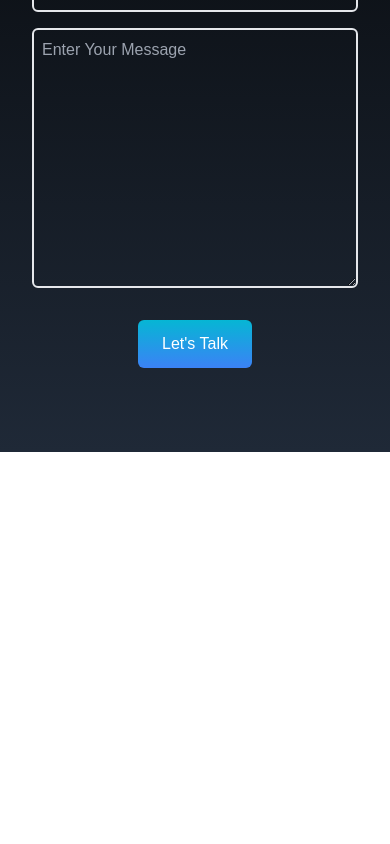
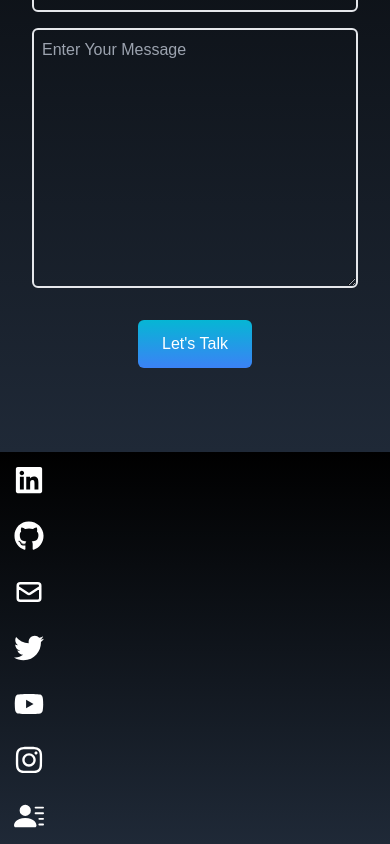
Before and after one commit to mohamud-Hasen/My-Portifolio, a React (Create React App) app: page / in a window 390 px wide. Shown: the part 4406-5250 px from the top of the page. Before the commit the page ends 4858 px from the top, so only its background shows below. Built offline with nearby package versions, Linux system fonts and the light colour scheme; a web font is replaced by a local one.

Commit message:
social links in the footer for small devices added

```diff
--- a/src/App.js
+++ b/src/App.js
@@ -5,6 +5,7 @@ import Home from './components/Home';
 import NavBav from './components/NavBav';
 import Portfolio from './components/Portfolio';
 import SocialLinks from './components/SocialLinks';
+import Footer from './components/Footer'
 import './index.css';
 
 function App() {
@@ -17,6 +18,7 @@ function App() {
       <Experience />
       <Contact />
       <SocialLinks />
+      <Footer />
     </div>
   );
 }
--- /dev/null
+++ b/src/components/Footer.jsx
@@ -0,0 +1,104 @@
+import React from 'react';
+import {FaGithub, FaLinkedin} from 'react-icons/fa';
+import {HiOutlineMail} from 'react-icons/hi';
+import {BsFillPersonLinesFill} from 'react-icons/bs';
+import { FaTwitter } from 'react-icons/fa';
+import { FaYoutube } from 'react-icons/fa';
+import { FaInstagram } from 'react-icons/fa';
+
+
+
+const Footer = () => {
+    const links = [
+        {
+            id: 1,
+            child: (
+                <>
+                    Linkedin <FaLinkedin size={30} />
+                    </>
+            ),
+            href: 'https://www.linkedin.com/in/mohmud-hasen-a61465277/',
+            style: 'rounded-tr-md'
+        },
+        {
+            id: 2,
+            child: (
+                <>
+                    Github <FaGithub size={30} />
+                    </>
+            ),
+            href: 'https://github.com/mohamud-Hasen'
+
+        },
+        {
+            id: 3,
+            child: (
+                <>
+                    Mail <HiOutlineMail size={30} />
+                    </>
+            ),
+            href: 'mailto:mohmudes4@gmail.com'
+
+        },
+        {
+            id: 4,
+            child: (
+                <>
+                    Twitter <FaTwitter size={30} />
+                    </>
+            ),
+            href: 'https://twitter.com/MohmudEs141'
+
+        },
+        {
+            id: 5,
+            child: (
+                <>
+                   Youtube <FaYoutube size={30} />
+                    </>
+            ),
+            href: 'https://www.youtube.com/channel/UCZUP276s1PBFj8fDiYkp-aA'
+
+        },
+        {
+            id: 6,
+            child: (
+                <>
+                   Instagram <FaInstagram size={30} />
+                    </>
+            ),
+            href: 'https://www.instagram.com/mohmud141/'
+
+        },
+        {
+            id: 7,
+            child: (
+                <>
+                    Resume <BsFillPersonLinesFill size={30} />
+                    </>
+            ),
+            href: '/resume.pdf',
+            style: 'rounded-br-md',
+            download: true
+        }
+    ];
+  return (
+    <div className='bg-gradient-to-b from-black to-gray-800 w-full text-white md:hidden '>
+        <ul>
+            {links.map(({id, child, style, href, download}) => (
+                 <li key={id} className={'flex justify-between items-center w-40 h-14 px-4 ml-[-100px] hover:ml-[-10px] hover:rounded-md duration-300 bg-gray-500'
+                 + "" + style}>
+                 <a href={href} className='flex justify-between items-center w-full text-white'
+                 download={download} target='_blank' rel="noreferrer">
+                 {child}
+
+                 </a>
+             </li>
+            ))}
+
+        </ul>
+    </div>
+  )
+}
+
+export default Footer
```
